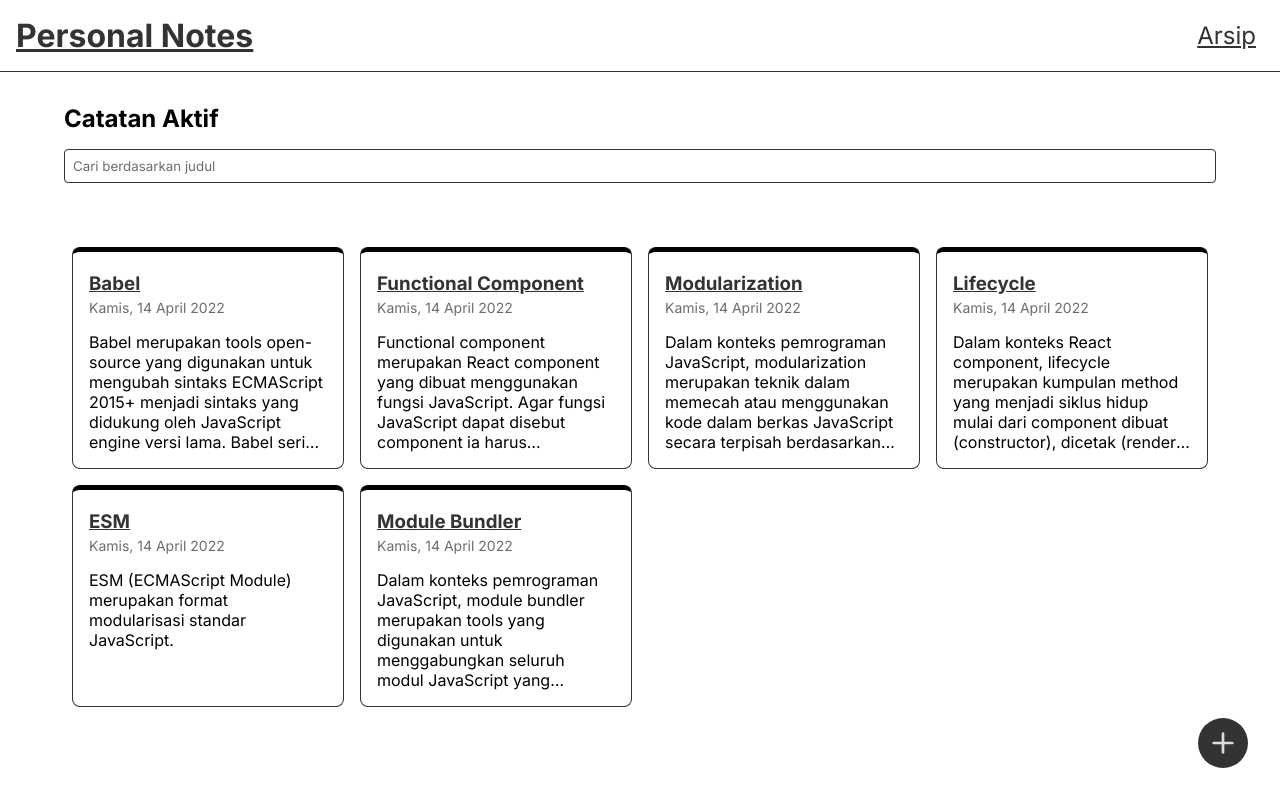
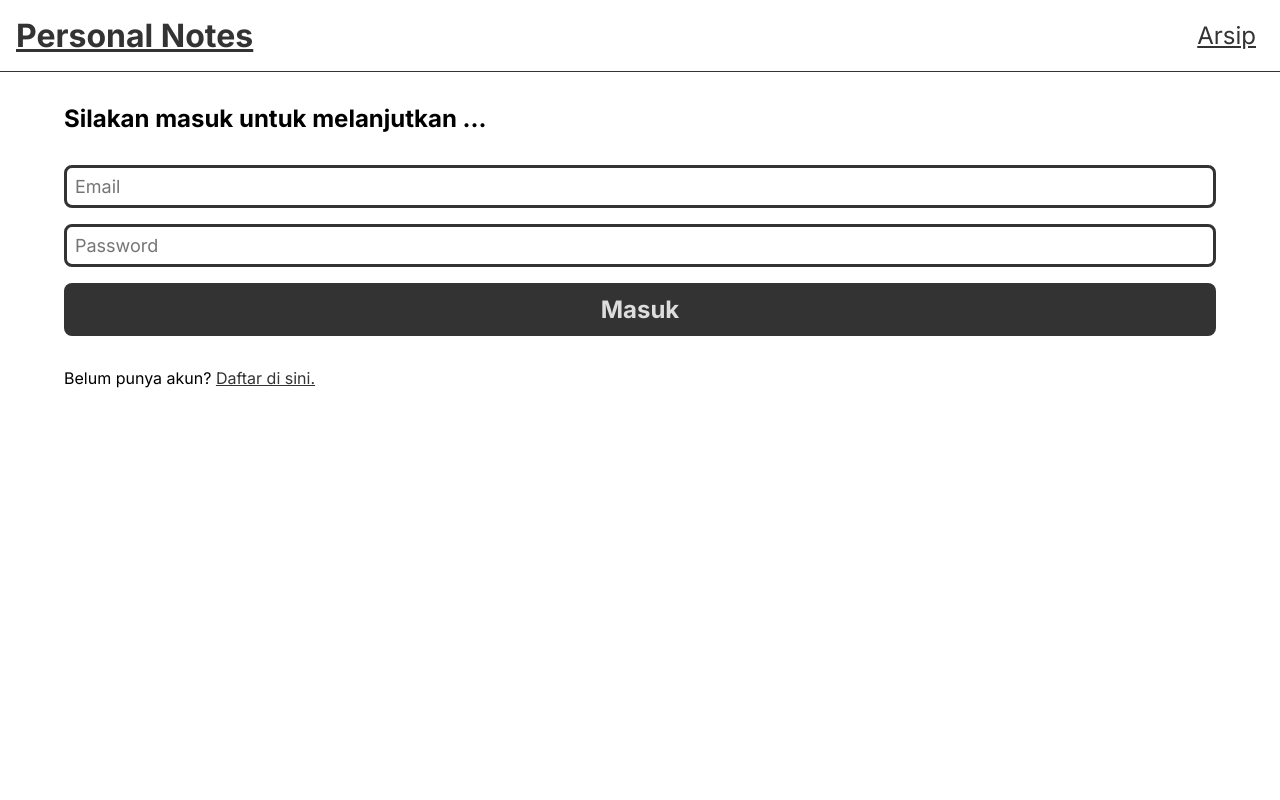
Before and after one commit to NaufalFadhil/React_DIcoding_Personal-Notes, a React (Vite) app: page / in a window 1280 px wide. Built offline with nearby package versions, Linux system fonts and the light colour scheme.

Commit message:
feat(auth): implement authentication

```diff
--- a/src/components/App.jsx
+++ b/src/components/App.jsx
@@ -5,8 +5,37 @@ import HomePage from '../pages/HomePage';
 import AddPage from '../pages/AddPage';
 import DetailPage from '../pages/DetailPage';
 import NotFoundPage from '../pages/NotFoundPage';
+import LoginPage from '../pages/LoginPage';
+import { getUserLogged, putAccessToken } from '../utils/network-data';
+import RegisterPage from '../pages/RegisterPage';
 
 function App() {
+  const [authedUser, setAuthedUser] = React.useState(null);
+  const [initializing, setInitializing] = React.useState(true);
+
+  async function onLoginSuccess({ accessToken}) {
+    putAccessToken(accessToken);
+    const { data } = await getUserLogged();
+
+    console.log(data);
+
+    setAuthedUser(data);
+  }
+
+  if (authedUser === null) {
+    return (
+      <div className="contact-app">
+        <Header />
+        <main>
+          <Routes>
+            <Route path="/*" element={<LoginPage loginSuccess={onLoginSuccess} />} />
+            <Route path="/register" element={<RegisterPage />} />
+          </Routes>
+        </main>
+      </div>
+    )
+  }
+
   return (
     <div className="contact-app">
       <Header />
--- /dev/null
+++ b/src/components/LoginInput.jsx
@@ -0,0 +1,35 @@
+import React from 'react';
+import PropTypes from 'prop-types';
+
+function LoginInput({ login }) {
+  const [email, setEmail] = React.useState('');
+  const [password, setPassword] = React.useState('');
+
+  function onEmailChangeHandler(event) {
+    setEmail(event.target.value);
+  }
+
+  function onPasswordChangeHandler(event) {
+    setPassword(event.target.value);
+  }
+
+  function onSubmitHandler(event) {
+    event.preventDefault();
+
+    login({ email, password });
+  }
+
+  return (
+    <form onSubmit={onSubmitHandler} className='input-login'>
+      <input type="email" placeholder='Email' value={email} onChange={onEmailChangeHandler} />
+      <input type="password" placeholder='Password' value={password} onChange={onPasswordChangeHandler} />
+      <button>Masuk</button>
+    </form>
+  );
+}
+
+LoginInput.propTypes = {
+  login: PropTypes.func.isRequired,
+}
+
+export default LoginInput;
--- /dev/null
+++ b/src/components/RegisterInput.jsx
@@ -0,0 +1,48 @@
+import React, { useState } from 'react';
+import { useNavigate } from "react-router-dom";
+import { register } from "../utils/network-data";
+import PropTypes from 'prop-types';
+
+function RegisterInput() {
+  const [name, setName] = useState('');
+  const [email, setEmail] = useState('');
+  const [password, setPassword] = useState('');
+  const navigate = useNavigate();
+
+  function onNameChangeHandler(event) {
+    setName(event.target.value);
+  }
+
+  function onEmailChangeHandler(event) {
+    setEmail(event.target.value);
+  }
+
+  function onPasswordChangeHandler(event) {
+    setPassword(event.target.value);
+  }
+
+  async function onSubmitHandler(event) {
+    event.preventDefault();
+
+    const { error } = await register({ name, email, password });
+
+    if (!error) {
+      navigate('/');
+    }
+  }
+
+  return (
+    <form onSubmit={onSubmitHandler} className="input-register">
+      <input type="text" placeholder="Nama" value={name} onChange={onNameChangeHandler} />
+      <input type="email" placeholder="Email" value={email} onChange={onEmailChangeHandler} />
+      <input type="password" placeholder="Password" value={password} onChange={onPasswordChangeHandler} />
+      <button>Daftar</button>
+    </form>
+  )
+}
+
+RegisterInput.propTypes = {
+  register: PropTypes.func.isRequired,
+}
+
+export default RegisterInput;
--- /dev/null
+++ b/src/pages/LoginPage.jsx
@@ -0,0 +1,29 @@
+import React from 'react';
+import PropTypes from 'prop-types';
+import { Link } from 'react-router-dom';
+import LoginInput from '../components/LoginInput';
+import { login } from '../utils/network-data';
+
+function LoginPage({ loginSuccess }) {
+  async function onLogin({ email, password }) {
+    const { error, data } = await login({ email, password });
+
+    if (!error) {
+      loginSuccess(data);
+    }
+  }
+
+  return (
+    <section className='login-page'>
+      <h2>Silakan masuk untuk melanjutkan ...</h2>
+      <LoginInput login={onLogin} />
+      <p>Belum punya akun? <Link to="/register">Daftar di sini.</Link></p>
+    </section>
+  );
+}
+
+LoginPage.propTypes = {
+  loginSuccess: PropTypes.func.isRequired,
+}
+
+export default LoginPage;
--- /dev/null
+++ b/src/pages/RegisterPage.jsx
@@ -0,0 +1,26 @@
+import React from 'react';
+import { Link, useNavigate } from 'react-router-dom';
+import RegisterInput from '../components/RegisterInput';
+import { register } from '../utils/network-data';
+
+function RegisterPage() {
+  const navigate = useNavigate();
+
+  async function onRegisterHandler(user) {
+    const { error } = await register(user);
+
+    if (!error) {
+      navigate('/');
+    }
+  }
+
+  return (
+    <section className='register-page'>
+      <h2>Gak perlu serius-serius ya isinya ...</h2>
+      <RegisterInput register={onRegisterHandler} />
+      <p>Kembali ke <Link to="/">Masuk</Link></p>
+    </section>
+  )
+}
+
+export default RegisterPage;
```
